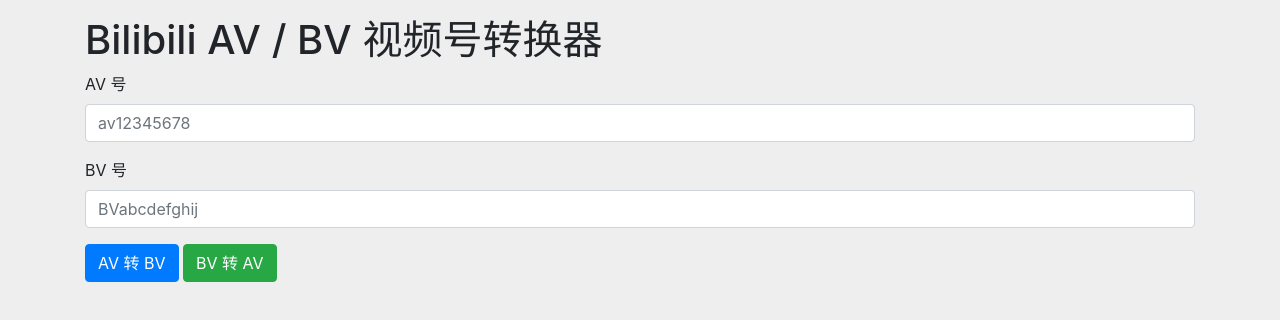
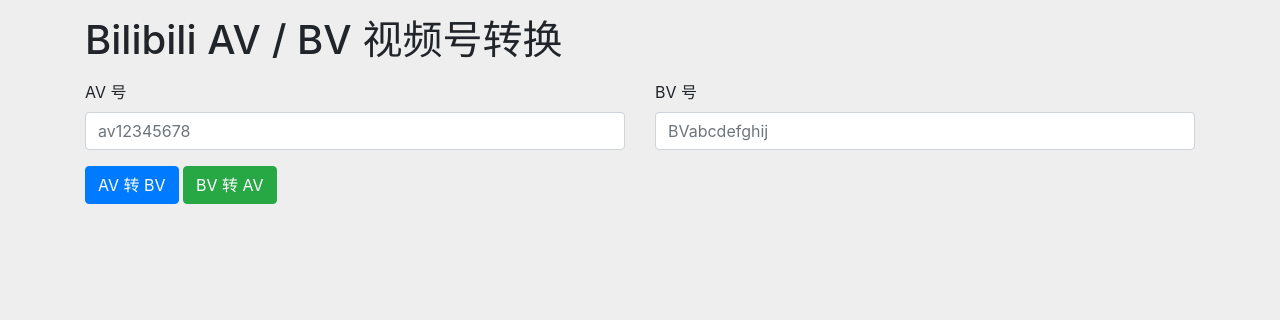
Before and after one commit to iBug/bv-number, a plain HTML site: page index.html in a window 1280 px wide. Drawn offline with nearby package versions, Linux system fonts and the light colour scheme.

Commit message:
Remove unused JS libraries

```diff
--- a/index.html
+++ b/index.html
@@ -2,31 +2,38 @@
 <html lang="zh">
   <head>
     <meta charset="utf-8">
-    <title>Bilibili AV / BV 视频号转换器</title>
+    <title>Bilibili AV / BV 视频号转换</title>
     <meta name="viewport" content="width=device-width, initial-scale=1, shrink-to-fit=no">
     <meta name="description" content="BV number encoder and decoder">
     <link rel="stylesheet" href="https://cdn.jsdelivr.net/npm/bootstrap@4.4.1/dist/css/bootstrap.min.css" integrity="sha384-Vkoo8x4CGsO3+Hhxv8T/Q5PaXtkKtu6ug5TOeNV6gBiFeWPGFN9MuhOf23Q9Ifjh" crossorigin="anonymous">
   </head>
   <body style="background-color: #eee;">
     <div class="container py-3">
-			<h1>Bilibili AV / BV 视频号转换器</h1>
-			<div class="form-group">
+      <h1>Bilibili AV / BV 视频号转换</h1>
+      <div class="row mt-3">
+        <div class="col col-12 col-sm-6">
           <label for="avNumber">AV 号</label>
           <input type="text" class="form-control" id="avNumber" placeholder="av12345678">
         </div>
-			<div class="form-group">
+        <div class="col col-12 col-sm-6">
           <label for="bvNumber">BV 号</label>
           <input type="text" class="form-control" id="bvNumber" placeholder="BVabcdefghij">
         </div>
+      </div>
+      <div class="row mt-3">
+        <div class="col col-12">
           <button id="a2b" class="btn btn-primary">AV 转 BV</button>
           <button id="b2a" class="btn btn-success">BV 转 AV</button>
         </div>
+      </div>
+    </div>
 
     <!-- jQuery, Popper.js, Bootstrap -->
+    <!--
     <script src="https://cdn.jsdelivr.net/npm/jquery@3.4.1/dist/jquery.slim.min.js" integrity="sha384-J6qa4849blE2+poT4WnyKhv5vZF5SrPo0iEjwBvKU7imGFAV0wwj1yYfoRSJoZ+n" crossorigin="anonymous"></script>
     <script src="https://cdn.jsdelivr.net/npm/popper.js@1.16.0/dist/umd/popper.min.js" integrity="sha384-Q6E9RHvbIyZFJoft+2mJbHaEWldlvI9IOYy5n3zV9zzTtmI3UksdQRVvoxMfooAo" crossorigin="anonymous"></script>
     <script src="https://cdn.jsdelivr.net/npm/bootstrap@4.4.1/dist/js/bootstrap.min.js" integrity="sha256-WqU1JavFxSAMcLP2WIOI+GB2zWmShMI82mTpLDcqFUg=" crossorigin="anonymous"></script>
-		<script src="https://cdn.jsdelivr.net/npm/@fortawesome/fontawesome-free@5/js/all.min.js" async defer type="text/javascript"></script>
+    -->
 
     <!-- Core JS -->
     <script src="./bv.js" type="text/javascript"></script>
```
Lines whose indentation alone changed are shown as unchanged.
